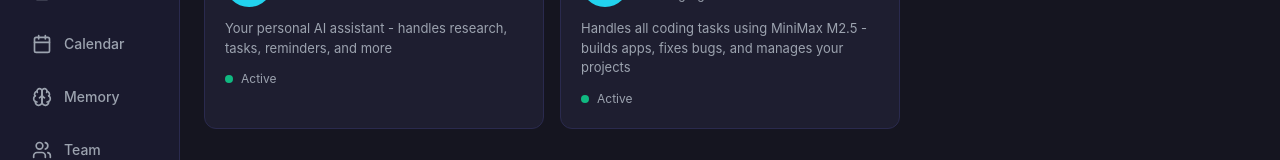
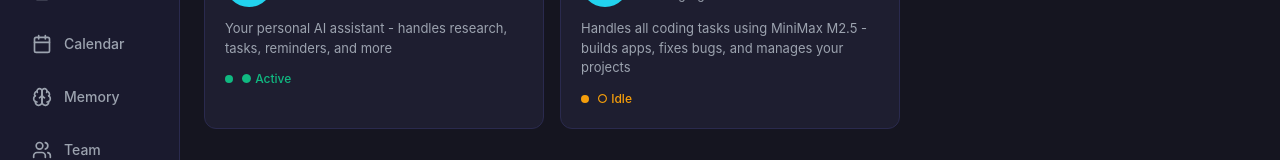
Before and after one commit to leopb3876/mission-control, a Next.js app: page /team in a window 1280 px wide. Shown: the part 242-402 px from the top of the page. Built offline with nearby package versions, Linux system fonts and the light colour scheme.

Commit message:
Team: show agent status (Active/Idle)

```diff
--- a/src/app/team/page.tsx
+++ b/src/app/team/page.tsx
@@ -14,7 +14,7 @@ const agents = [
     id: "terry",
     name: "Terry",
     role: "Coding Agent",
-    status: "active",
+    status: "idle",
     description: "Handles all coding tasks using MiniMax M2.5 - builds apps, fixes bugs, and manages your projects",
     avatar: "💻",
   },
@@ -63,7 +63,9 @@ export default function TeamPage() {
               <p style={{ fontSize: "13px", color: "#9ca3af", marginBottom: "12px" }}>{agent.description}</p>
               <div style={{ display: "flex", alignItems: "center", gap: "8px" }}>
                 <div style={{ width: "8px", height: "8px", borderRadius: "50%", background: agent.status === "active" ? "#10b981" : "#f59e0b" }} />
-                <span style={{ fontSize: "12px", color: "#9ca3af", textTransform: "capitalize" }}>{agent.status}</span>
+                <span style={{ fontSize: "12px", color: agent.status === "active" ? "#10b981" : "#f59e0b", textTransform: "capitalize", fontWeight: 500 }}>
+                  {agent.status === "active" ? "● Active" : "○ Idle"}
+                </span>
               </div>
             </div>
           ))}
```
